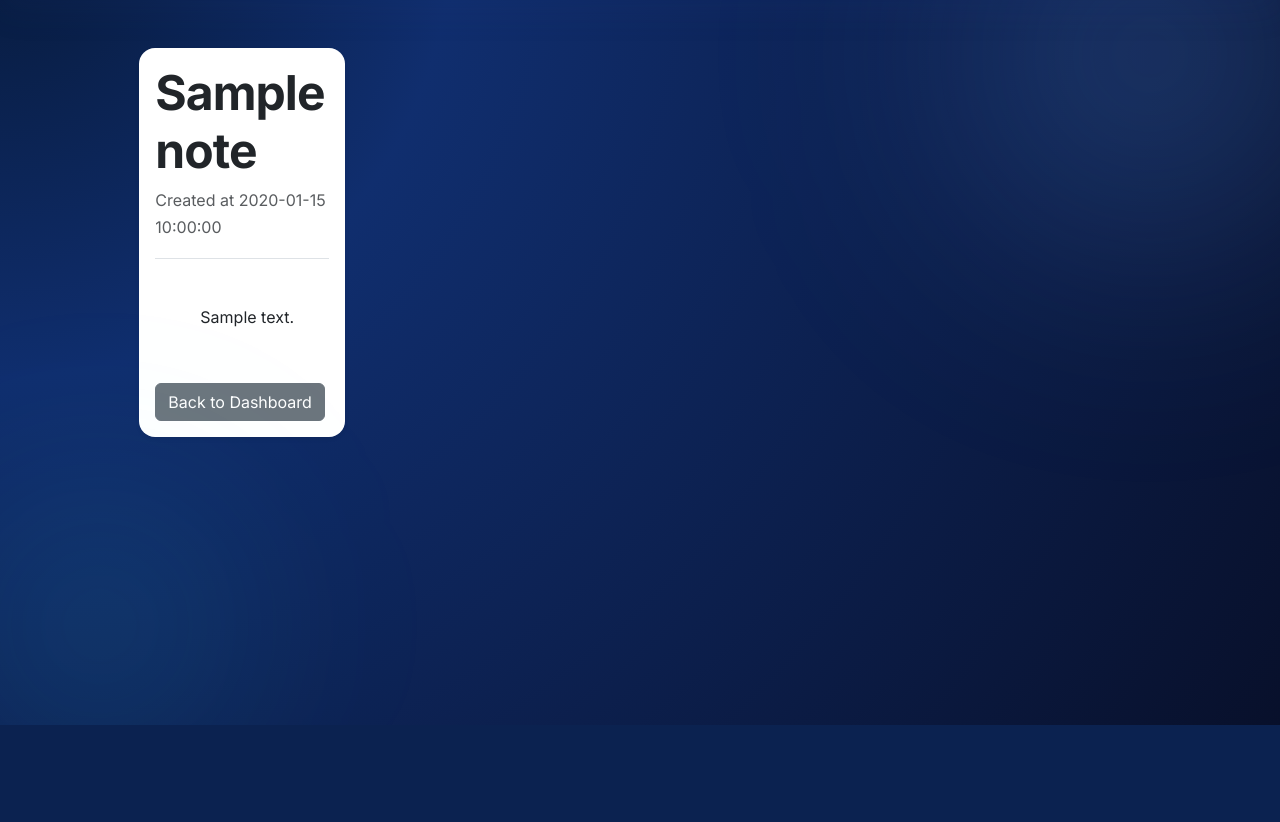
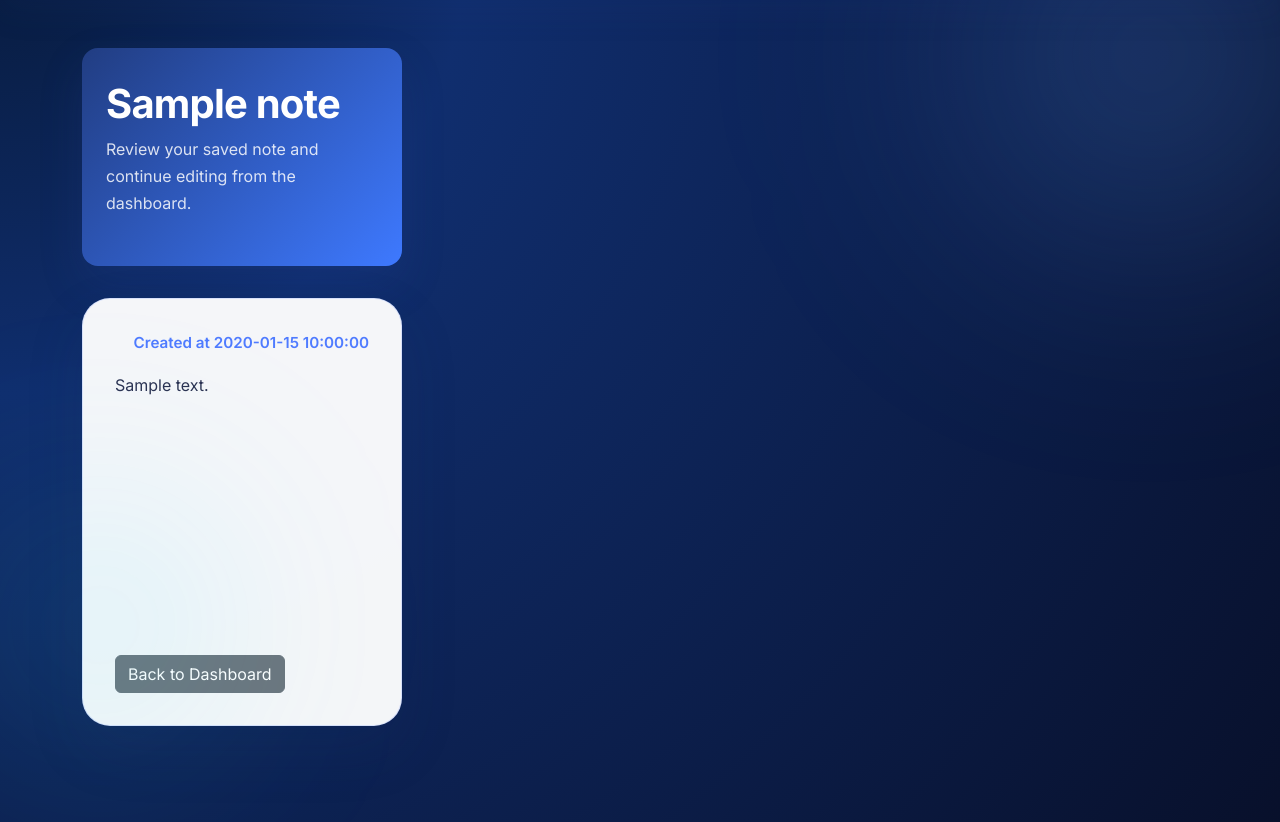
Before and after one commit to sidharth07-tech/Aura--Lock, a Flask app: template templates/note_detail.html in a window 1280 px wide. Shown: the part 75-897 px from the top of the page. Before the commit the page ends 800 px from the top, so only its background shows below. Run offline with Flask 3, Linux system fonts and the light colour scheme; the template is opened without the code that fills it: most values are stand-ins (such as "Sample title", 1, 10 or a date in 2020).

Commit message:
Update note_detail.html

```diff
--- a/templates/note_detail.html
+++ b/templates/note_detail.html
@@ -1,16 +1,19 @@
 {% extends "layout.html" %}
 {% block content %}
-<div class="row justify-content-center">
-  <div class="col-lg-8">
-    <div class="card shadow-sm">
-      <div class="card-body">
-        <h2 class="card-title">{{ note['title'] }}</h2>
-        <p class="text-muted">Created at {{ note['created_at'] }}</p>
-        <div class="note-content pt-3 border-top mt-3">
-          {{ note['content'] | e | replace('\n', '<br>') | safe }}
-        </div>
-        <a class="btn btn-secondary mt-4" href="{{ url_for('dashboard') }}">Back to Dashboard</a>
-      </div>
+<div class="page-banner page-banner-small">
+  <div>
+    <h1 class=\"text-gradient-primary text-shadow-soft\">{{ note['title'] }}</h1>
+    <p class="hero-subtitle">Review your saved note and continue editing from the dashboard.</p>
+  </div>
+</div>
+<div class="page-body">
+  <div class="note-detail-card card-surface">
+    <div class="note-detail-header">
+      <span class="note-date">Created at {{ note['created_at'] }}</span>
+    </div>
+    <div class="note-content">{{ note['content'] | e | replace('\n', '<br>') | safe }}</div>
+    <div class="mt-4">
+      <a class="btn btn-secondary" href="{{ url_for('dashboard') }}">Back to Dashboard</a>
     </div>
   </div>
 </div>
```
